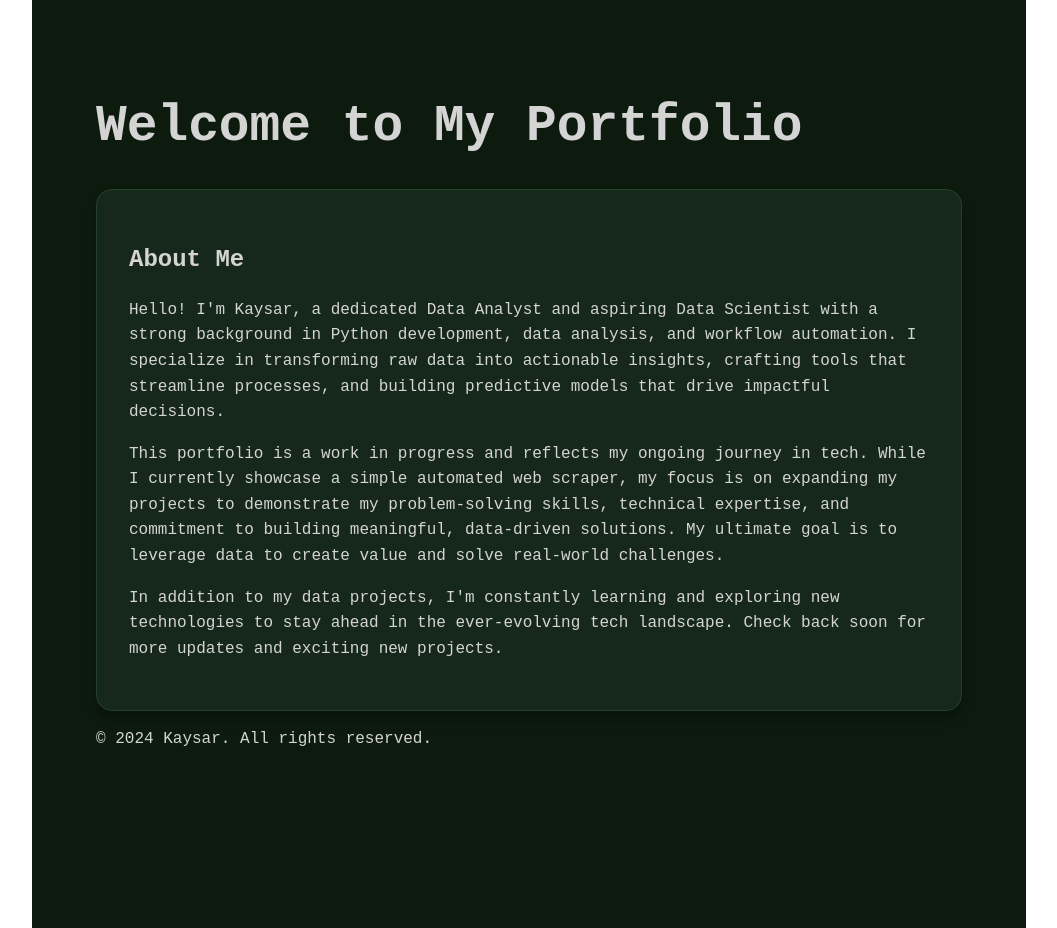
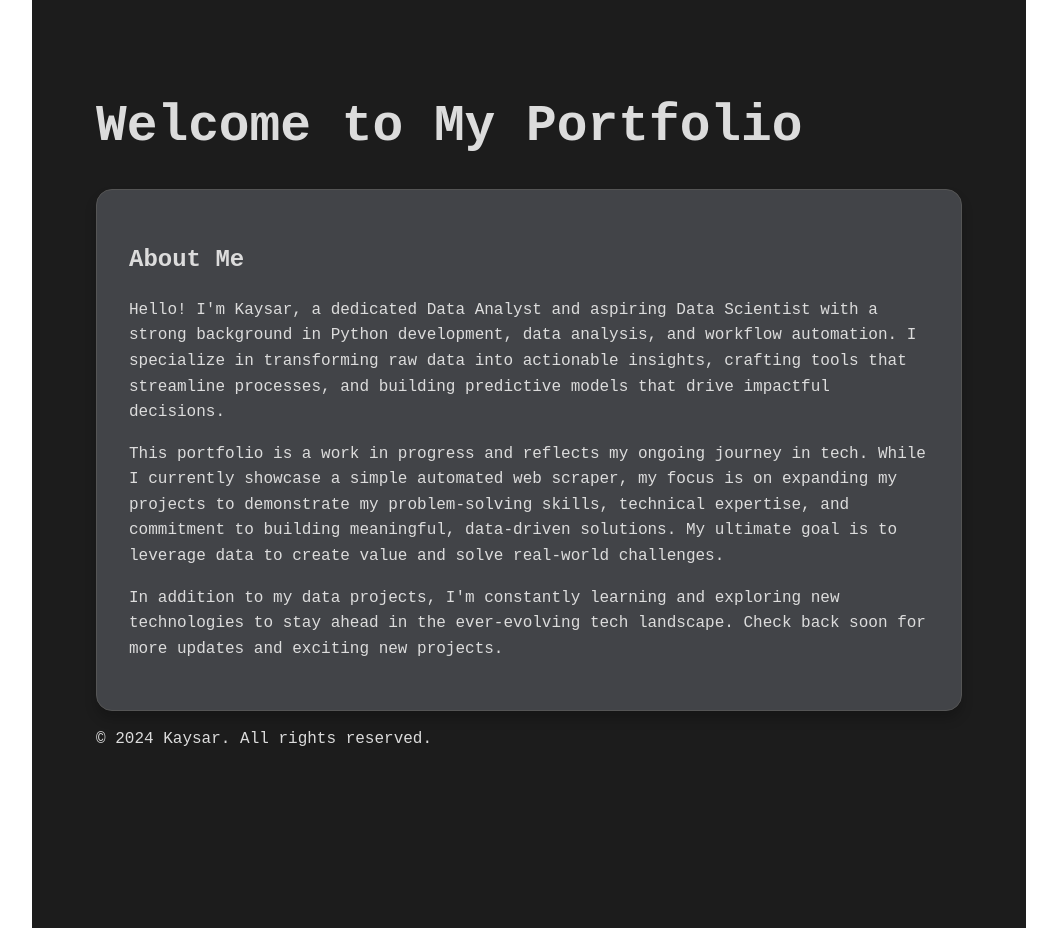
Before and after one commit to IbrahimKB/porfolio-v2, a React (Vite) app: page / in a window 1280 px wide. Shown: the whole page, without its empty margins (111-1168 px from the left). Built offline with nearby package versions, Linux system fonts and the light colour scheme.

Commit message:
green to grey

```diff
--- a/src/App.css
+++ b/src/App.css
@@ -4,15 +4,15 @@
   margin: 0 auto;
   padding: 2rem;
   font-family: "Courier New", Courier, monospace;
-  color: #d4d4d4; /* Very light grey text */
-  background-color: #0d1b0f; /* Dark green, almost black */
-  min-height: 100vh; /* Ensures full-screen height */
+  color: #dcdcdc; /* Light gray text */
+  background-color: #1c1c1c; /* Very dark gray background */
+  min-height: 100vh; /* Full viewport height */
 }
 
 /* Subtitle Styling */
 .subtitle {
   font-size: 1rem;
-  color: #8f9f87; /* Muted light green */
+  color: #8f8f8f; /* Muted gray for subtitles */
   text-transform: uppercase;
   letter-spacing: 0.05em;
   margin-bottom: 0.5rem;
@@ -20,11 +20,11 @@
 
 /* Bubble Effect */
 .bubble {
-  background-color: #16281b; /* Slightly lighter dark green */
-  border: 1px solid #234229; /* A shade darker border */
+  background-color: #424448; /* Muted mid-gray bubble */
+  border: 1px solid #555;    /* Slightly darker border */
   border-radius: 16px;
   padding: 2rem;
-  box-shadow: 0 8px 12px rgba(0, 0, 0, 0.3); /* Subtle shadow */
+  box-shadow: 0 8px 12px rgba(0, 0, 0, 0.2); /* Soft shadow */
   max-width: 800px;
   margin: 0 auto; /* Centered */
   text-align: left;
@@ -33,7 +33,7 @@
 /* Small Title */
 .small-title {
   font-size: 0.9rem;
-  color: #9bbfa3; /* Muted greenish text */
+  color: #b0b0b0; /* Slightly muted gray text */
   display: block;
   margin-bottom: 0.5rem;
 }
@@ -43,13 +43,13 @@
   font-size: 1.8rem;
   font-weight: bold;
   margin-bottom: 1rem;
-  color: #e6e6e6; /* Light grey for headings */
+  color: #f5f5f5; /* Very light gray heading */
 }
 
 /* Paragraph Styling */
 .bubble p {
   line-height: 1.6;
-  color: #d4d4d4; /* Very light grey for paragraphs */
+  color: #dcdcdc; /* Light gray for paragraphs */
   margin-bottom: 1rem;
 }
 
@@ -58,8 +58,8 @@
   display: inline-block;
   margin-top: 1rem;
   padding: 0.6rem 1.5rem;
-  background-color: #9bbfa3; /* Muted green button */
-  color: #0d1b0f; /* Dark green text */
+  background-color: #55585c; /* Slightly lighter gray for button */
+  color: #f5f5f5; /* Light text */
   border-radius: 50px;
   text-decoration: none;
   font-weight: bold;
@@ -68,6 +68,6 @@
 }
 
 .cta-button:hover {
-  background-color: #7fa889; /* Darker shade of green on hover */
+  background-color: #6a6d72; /* Hover effect with lighter gray */
   transform: translateY(-3px);
 }
```
